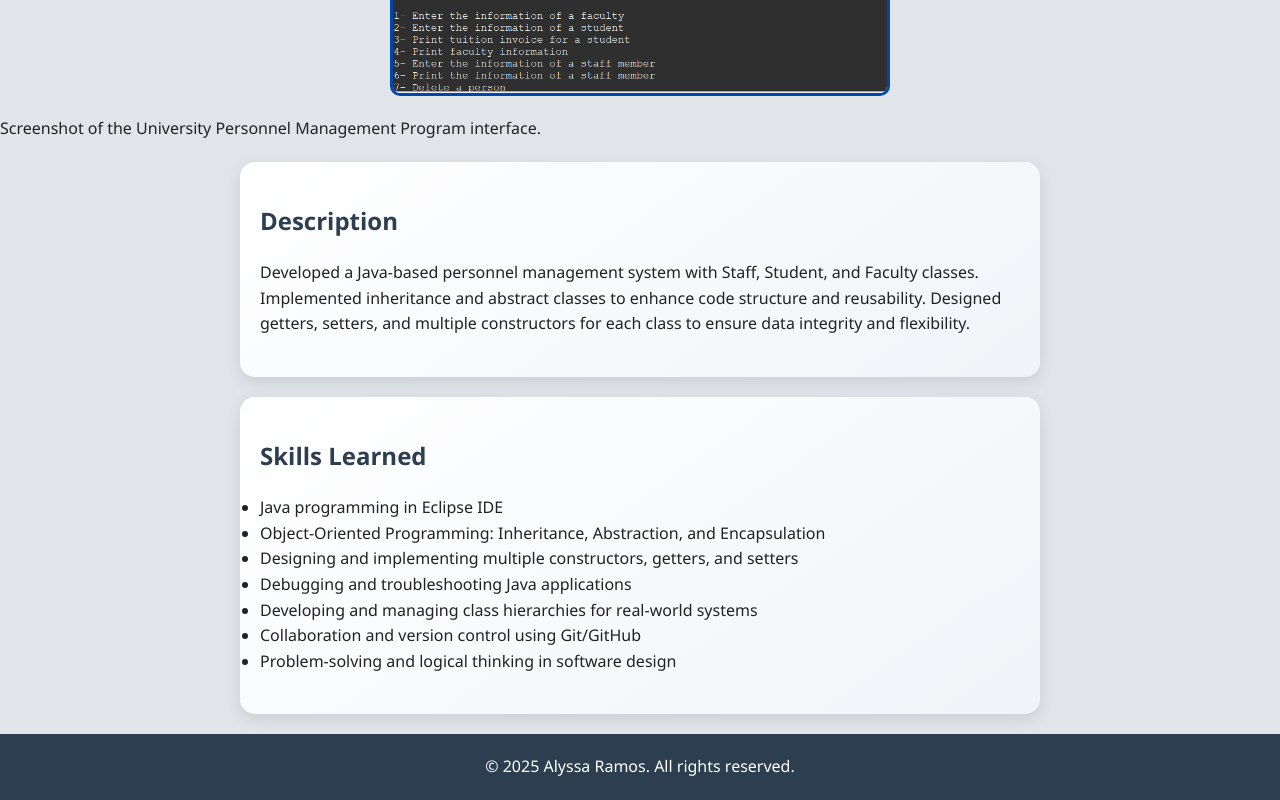
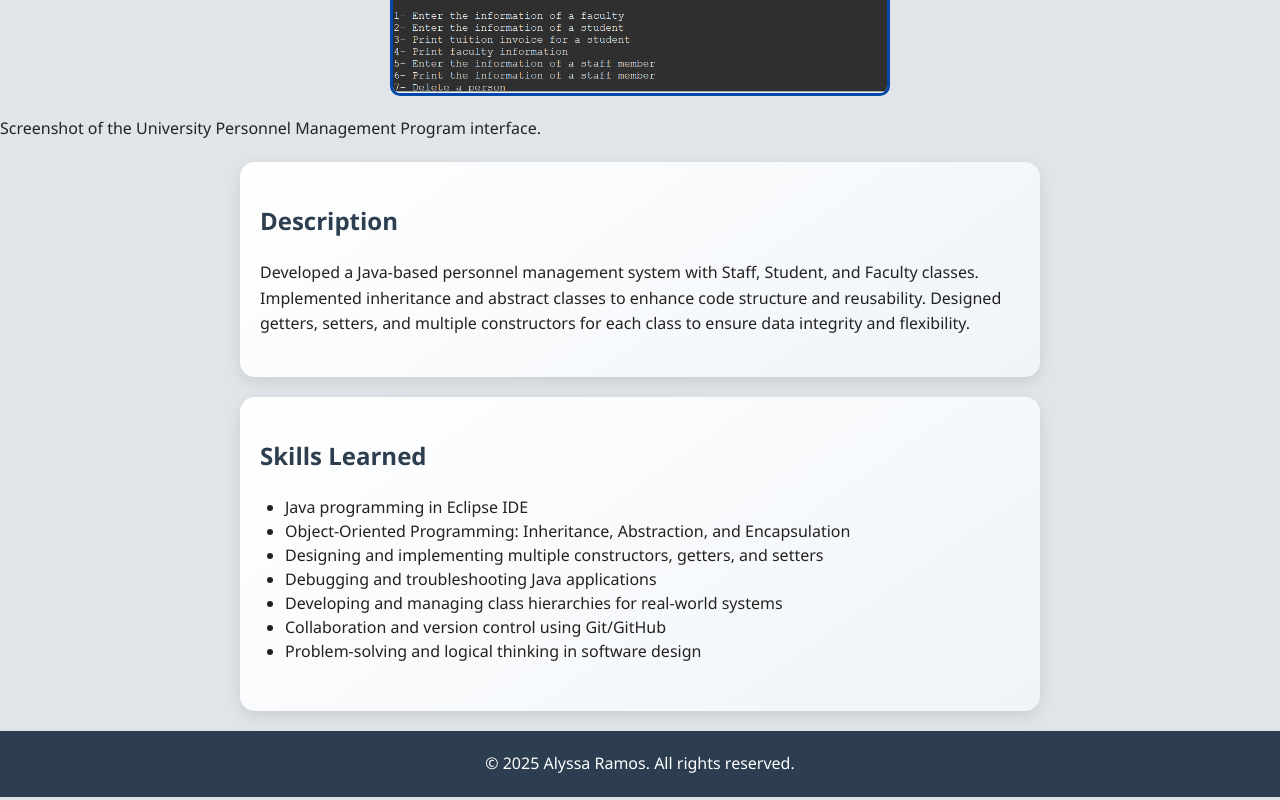
Before and after one commit to Alyssa265/Alyssa265.github.io, a plain HTML site: page project1.html in a window 1280 px wide. Shown: the part 426-1226 px from the top of the page. Drawn offline with Linux system fonts and the light colour scheme.

Commit message:
Update project1.html

```diff
--- a/project1.html
+++ b/project1.html
@@ -33,6 +33,7 @@
 
         <section>
             <h2>Skills Learned</h2>
+            <div class="skill2">
                 <ul>
                     <li>Java programming in Eclipse IDE</li>
                     <li>Object-Oriented Programming: Inheritance, Abstraction, and Encapsulation</li>
@@ -42,6 +43,7 @@
                     <li>Collaboration and version control using Git/GitHub</li>
                     <li>Problem-solving and logical thinking in software design</li>
                 </ul>
+            </div>
         </section>
     </main>
 
```
Lines whose indentation alone changed are shown as unchanged.
